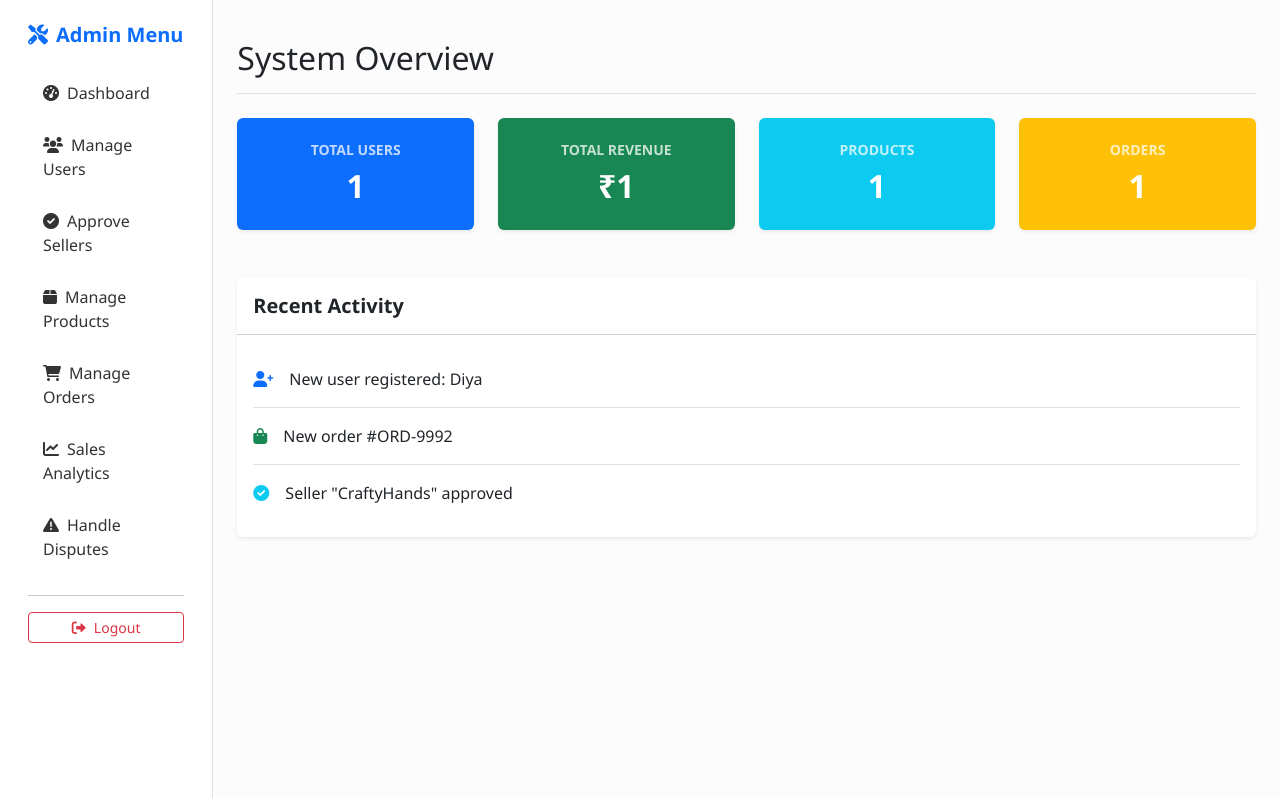
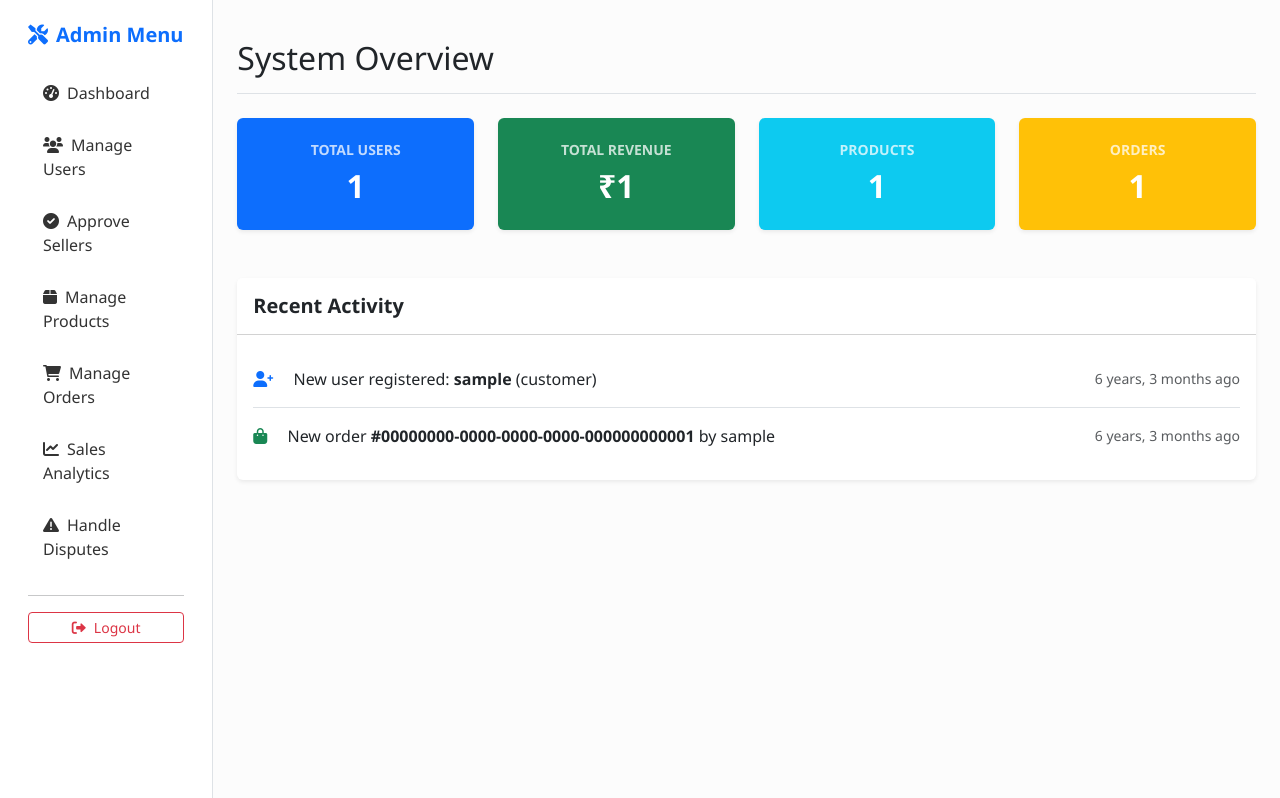
Before and after one commit to Diya-Sebastian/DiyoraLoops, a Django app: template crochet_store/templates/admin_custom/dashboard.html in a window 1280 px wide. Shown: the part 73-871 px from the top of the page. Run offline with Django 5.2, Linux system fonts and the light colour scheme; tables that the repository leaves empty hold one stand-in row (values such as "Sample post"); the template is opened without the code that fills it: values that come from a table or form of the project are taken from there, most other values are stand-ins (such as "Sample title", 1, 10 or a date in 2020).

Commit message:
Admin's dashboard updated

```diff
--- a/crochet_store/apps/admin_custom/views.py
+++ b/crochet_store/apps/admin_custom/views.py
@@ -23,11 +23,17 @@ def dashboard(request):
     total_orders = Order.objects.count()
     total_revenue = Order.objects.exclude(status='cancelled').aggregate(Sum('total_amount'))['total_amount__sum'] or 0
 
+    # Real Activity Data
+    recent_users = User.objects.order_by('-date_joined')[:5]
+    recent_orders = Order.objects.order_by('-created_at')[:5]
+
     context = {
         'total_users': total_users,
         'total_products': total_products,
         'total_orders': total_orders,
         'total_revenue': total_revenue,
+        'recent_users': recent_users,
+        'recent_orders': recent_orders,
     }
     return render(request, 'admin_custom/dashboard.html', context)
 
--- a/crochet_store/templates/admin_custom/dashboard.html
+++ b/crochet_store/templates/admin_custom/dashboard.html
@@ -119,9 +119,33 @@
                 </div>
                 <div class="card-body">
                     <ul class="list-group list-group-flush">
-                        <li class="list-group-item px-0 py-3"><i class="fas fa-user-plus text-primary me-3"></i>New user registered: Diya</li>
-                        <li class="list-group-item px-0 py-3"><i class="fas fa-shopping-bag text-success me-3"></i>New order #ORD-9992</li>
-                        <li class="list-group-item px-0 py-3"><i class="fas fa-check-circle text-info me-3"></i>Seller "CraftyHands" approved</li>
+                        {% for user in recent_users %}
+                        <li class="list-group-item px-0 py-3">
+                            <div class="d-flex justify-content-between align-items-center">
+                                <div>
+                                    <i class="fas fa-user-plus text-primary me-3"></i>
+                                    New user registered: <strong>{{ user.username }}</strong> ({{ user.role }})
+                                </div>
+                                <span class="text-muted small">{{ user.date_joined|timesince }} ago</span>
+                            </div>
+                        </li>
+                        {% endfor %}
+
+                        {% for order in recent_orders %}
+                        <li class="list-group-item px-0 py-3">
+                            <div class="d-flex justify-content-between align-items-center">
+                                <div>
+                                    <i class="fas fa-shopping-bag text-success me-3"></i>
+                                    New order <strong>#{{ order.order_id|slice:":8" }}</strong> by {{ order.user.username }}
+                                </div>
+                                <span class="text-muted small">{{ order.created_at|timesince }} ago</span>
+                            </div>
+                        </li>
+                        {% endfor %}
+
+                        {% if not recent_users and not recent_orders %}
+                        <li class="list-group-item px-0 py-3 text-center text-muted">No recent activity found.</li>
+                        {% endif %}
                     </ul>
                 </div>
             </div>
```
